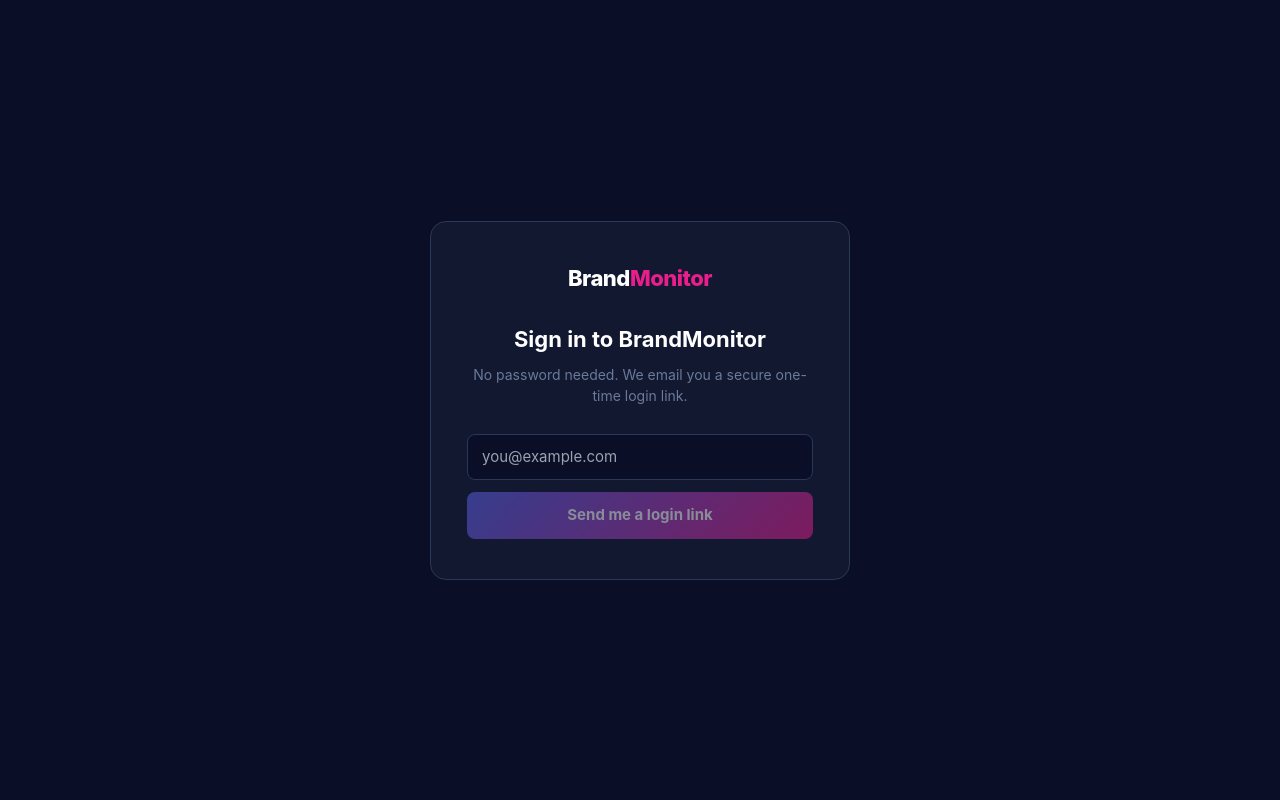
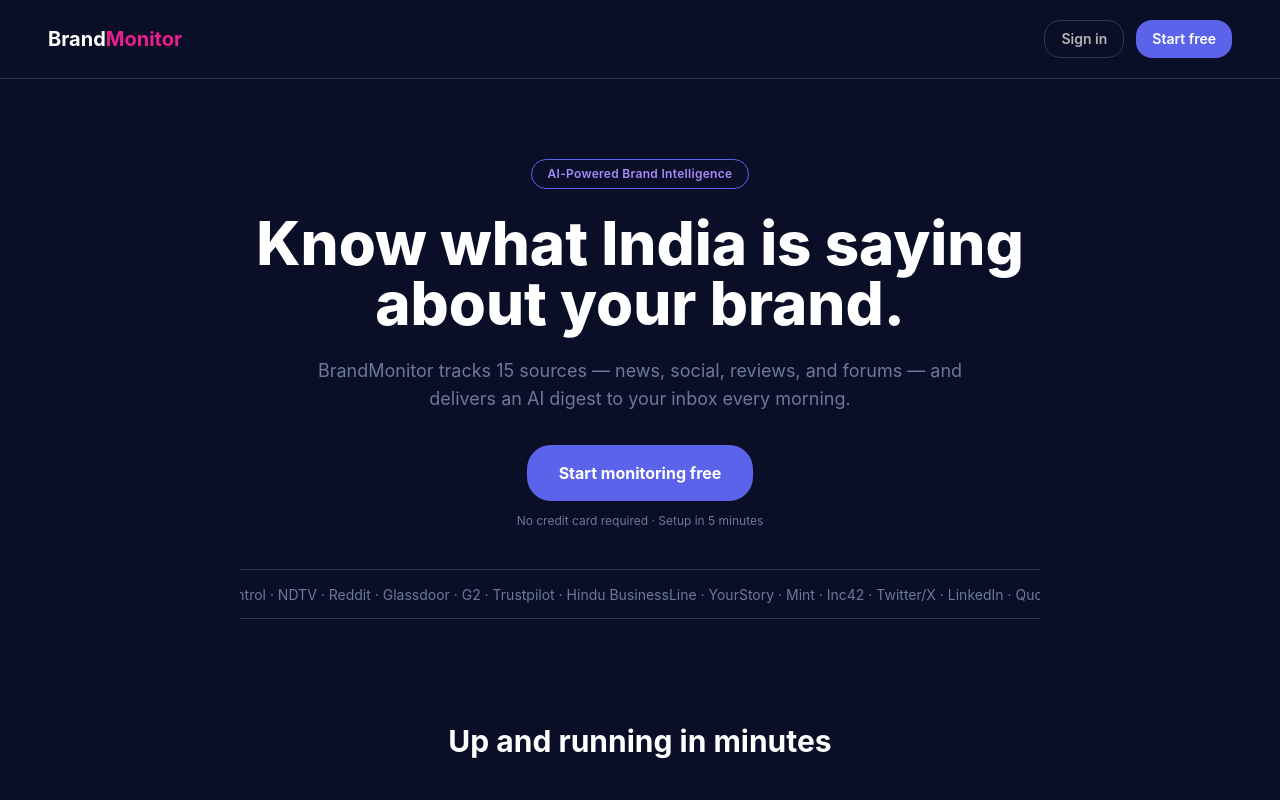
Before and after one commit to airakeshv/brand-monitor, a React (Vite) app in the folder frontend/: page / in a window 1280 px wide. Before the commit this address led to /login. Shown: the top 800 px of the page. Built offline with nearby package versions, Linux system fonts and the light colour scheme; no server answers.

Commit message:
feat: wire / route to Landing page

```diff
--- a/frontend/src/App.jsx
+++ b/frontend/src/App.jsx
@@ -2,6 +2,7 @@
 import Dashboard  from './pages/Dashboard.jsx';
 import Settings   from './pages/Settings.jsx';
 import History    from './pages/History.jsx';
+import Landing    from './pages/Landing.jsx';
 import Pricing    from './pages/Pricing.jsx';
 import Login      from './pages/Login.jsx';
 import AuthVerify from './pages/AuthVerify.jsx';
@@ -34,7 +35,7 @@
         <Route path="/auth/verify"   element={<AuthVerify />} />
 
         {/* root redirect */}
-        <Route path="/" element={<Navigate to="/dashboard" replace />} />
+        <Route path="/" element={<Landing />} />
 
         {/* protected routes */}
         <Route path="/dashboard" element={<ProtectedRoute><Dashboard /></ProtectedRoute>} />
```
